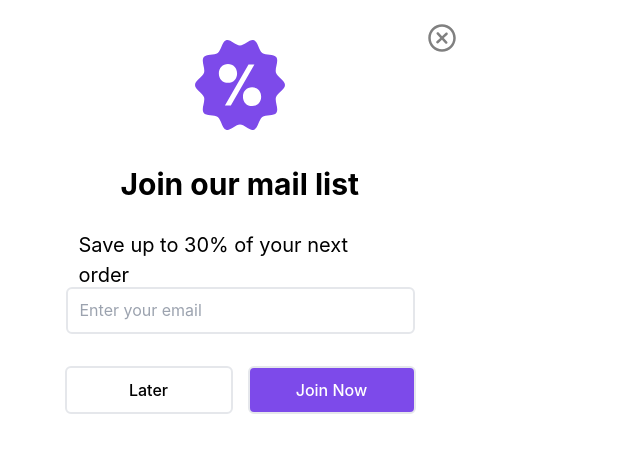
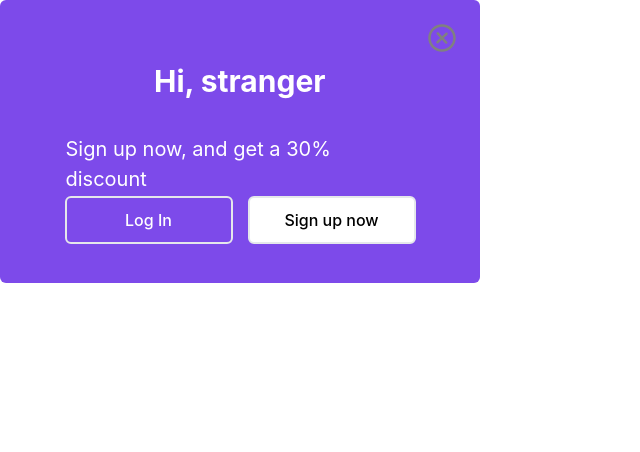
Before and after one commit to mertaytuggok/PopupSmartCase, a React (Create React App) app: page / in a window 1280 px wide. Shown: the top 452 px of the page, without its empty margins (0-640 px from the left). Built offline with nearby package versions, Linux system fonts and the light colour scheme.

Commit message:
Hello Modal

```diff
--- a/src/App.js
+++ b/src/App.js
@@ -1,4 +1,5 @@
 import { FileWay } from "./Components/Modals/FileWay/FileWay";
+import { Hello } from "./Components/Modals/Hello/Hello";
 import { LocalNow } from "./Components/Modals/LocalNow/LocalNow";
 import { MailList } from "./Components/Modals/MailList/MailList";
 import { Plans } from "./Components/Modals/Plans/Plans";
@@ -8,7 +9,7 @@ import "./tailwind.css"
 function App() {
   return (
    //<LandingPage />
- <MailList />
+ <Hello />
   );
 }
 
--- /dev/null
+++ b/src/Components/Modals/Hello/Hello.js
@@ -0,0 +1,27 @@
+import React from 'react'
+import { CgCloseO } from 'react-icons/cg'
+
+export const Hello = () => {
+    return (
+        <div className=' relative   w-[480px] h-[283px]  grid justify-items-center rounded-md bg-[#7D4AEA]  '>
+
+            <p className=' w-[172px] h-[36px] text-[30px] mt-[59px] font-bold text-white  '>
+                Hi, stranger
+            </p>
+            <p className=' w-[349px] h-[24px] text-[20px] font-normal text-white  '>
+                Sign up now, and get a 30% discount
+            </p>
+
+
+            <div className=' flex flex-row '>
+                <button className=' bg-[#7D4AEA] mr-[15px] text-white font-medium w-[168px] h-[48px] text-[16px] border-2 rounded-md '>
+                    Log In
+                </button>
+                <button className=' bg-white w-[168px] h-[48px] text-[16px] font-medium border-2 rounded-md '>
+                Sign up now
+                </button>
+            </div>
+            <div className=' absolute top-[23px] right-[23px] '><CgCloseO size={30} color="gray" /></div>
+        </div>
+    )
+}
--- a/src/Components/Modals/Plans/Plans.js
+++ b/src/Components/Modals/Plans/Plans.js
@@ -6,18 +6,51 @@ export const Plans = () => {
     return (
         <div className=' relative   w-[480px] h-[446px]  grid justify-items-center rounded-md  '>
             <p className=' w-[60px] h-[22px] text-[#7D4AEA] rounded-full mt-[49px] '> PLANS </p>
-            <p className=' w-[295px] h-[36px] text-[30px] font-bold  '>
+            <p className=' w-[295px] h-[36px] text-[30px] font-bold  mt-[14px] '>
                 Choose best for you
             </p>
-            <p className=' w-[366px] h-[24px] text-[20px] font-normal  '>
+            <p className=' w-[366px] h-[24px] text-[20px] mt-[15px] font-normal  '>
                 Only pay for the capacity that you use.
             </p>
 
-            <div className=' flex flex-row justify-items-start    '>
-                <div placeholder='Code' className=' w-[23px] h-[23px] border-2 rounded-full p-3 '/>
-                    <p className=' w-[61px] h-[22px] text-[18px] font-medium ml-[11px] ' >Starter</p>
+
+            <div className=' grid justify-items-start mt-12'>
+                <div className=' flex flex-row justify-items-start    '>
+                    <input type="radio" className=' w-[23px] h-[23px] accent-[#7D4AEA] ' />
+                    <label className=' w-[61px] h-[22px] text-[18px] font-medium ml-[11px]  '>
+                        Starter
+                        </label>
+                </div>
+                <label className=' w-[257px] h-[17px] text-[#717791] text-[14px] ml-8 '>
+                    1 free (then $15 per meember / month)
+                </label>
+
+                <div className=' flex flex-row justify-items-start    '>
+                    <input type="radio" className=' w-[23px] h-[23px] checked:border-[6px]   accent-[#7D4AEA]' value="Pro" />
+                    <label className=' w-[61px] h-[22px] text-[18px] font-medium ml-[11px] '>
+                        Pro
+                        </label>
+                </div>
+                <label className=' w-[156px] h-[17px] text-[#717791] text-[14px] ml-8  '>
+                    $19 per member/month
+                </label>
+
+
+                <div className=' flex flex-row justify-items-start    '>
+                    <input type="radio" className=' w-[23px] h-[23px]  accent-[#7D4AEA] ' />
+                    <label className=' w-[61px] h-[22px] text-[18px] font-medium ml-[11px] '>
+                        Business
+                        </label>
+                </div>
+                <label className=' w-[158px] h-[17px] text-[#717791] text-[14px] ml-8 mb-10 ' >
+                    $29 per member/month
+                </label>
             </div>
-            <p>1 free (then $15 per meember / month)</p>
+
+
+
+
+
             <div className=' flex flex-row '>
                 <button className=' w-[168px] h-[48px] text-[16px] font-medium border-2 rounded-md '>Cancel</button>
                 <button className=' bg-[#7D4AEA] ml-[15px] text-white font-medium w-[168px] h-[48px] text-[16px] border-2 rounded-md '>Continue</button>
```
